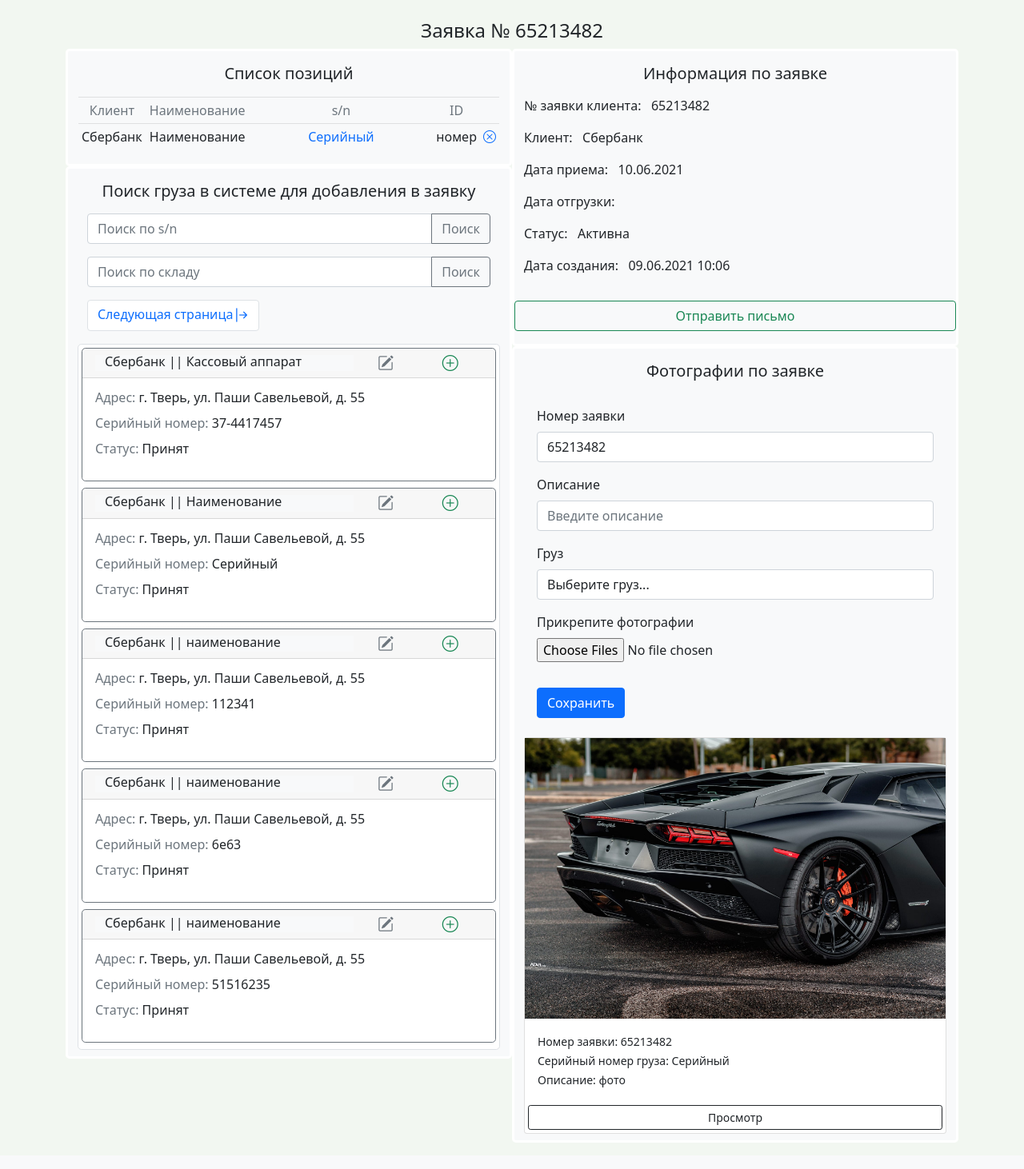
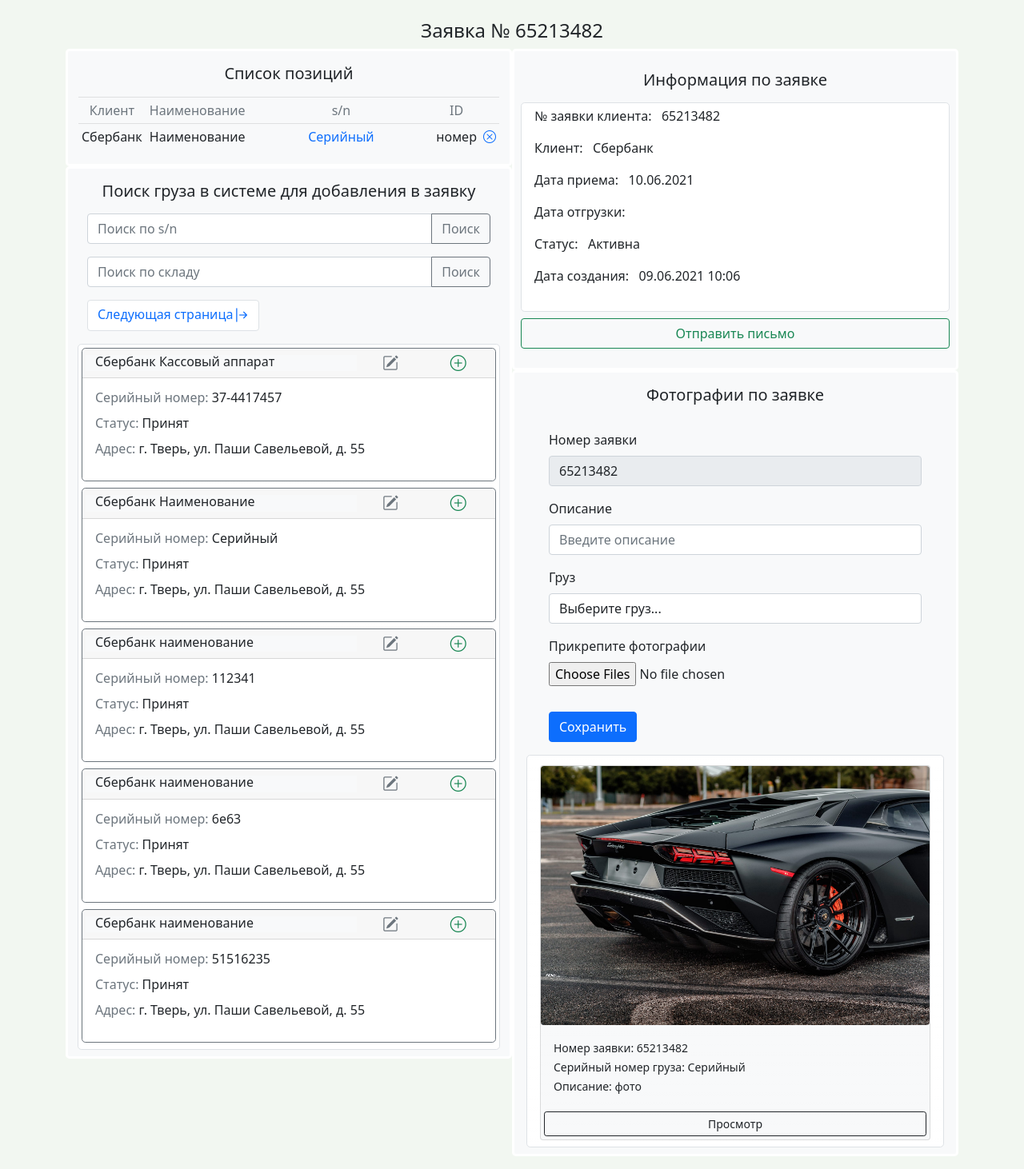
Before and after one commit to Rooliksen/wms_system, a Django app: page /order/18/ in a window 1280 px wide. Shown: the part 58-1520 px from the top of the page at 80% size. Before the commit the page ends 1476 px from the top, so only its background shows below. Run offline with Django 3.2, Linux system fonts and the light colour scheme; data comes from the database, SQL or seed files in the repository; both versions use the stored data as it was after the commit; some libraries are stand-ins or nearby versions.

Commit message:
Style changes

```diff
--- a/gallery/templates/gallery/add.html
+++ b/gallery/templates/gallery/add.html
@@ -15,7 +15,7 @@
 
         <div class="row justify-content-center">
             <div class="col-md-4">
-                <a href="{% url 'gallery:main' %}" class="btn btn-dark my-3">Вернуться назад</a>
+                <a href="{% url 'gallery:main' %}" class="btn btn-dark btn-sm my-3">Вернуться назад</a>
                 <div class="card">
 
 
@@ -51,11 +51,11 @@
                         </div>
 
                         <div class="form-group m-3">
-                            <label>Загрузите изображение</label>
+                            <label>Прикрепите фотографии</label>
                             <input required name="images" type="file" multiple class="form-control-file">
                         </div>
 
-                        <button type='submit' class="btn btn-primary m-3">Сохранить</button>
+                        <button type='submit' class="btn btn-primary m-3 btn-sm">Сохранить</button>
 
                     </form>
                 </div>
--- a/wms/models.py
+++ b/wms/models.py
@@ -61,7 +61,7 @@ class Storage(models.Model):
 
 class OrderStatus(models.TextChoices):
     # Статус заявки от клиента
-    in_process = 'В работе', 'В работе'
+    in_process = 'Активна', 'Активна'
     done = 'Закрыта', 'Закрыта'
     canceled = 'Отменена', 'Отменена'
     draft = 'Черновик', 'Черновик'
--- a/wms/templates/wms/base.html
+++ b/wms/templates/wms/base.html
@@ -27,7 +27,7 @@
          aria-controls="navbarCollapse" aria-expanded="false" aria-label="Toggle navigation">
             <span class="navbar-toggler-icon"></span></button>
         <div class="collapse navbar-collapse" id="navbarCollapse">
-            <ul class="navbar-nav mr-auto">
+            <ul class="navbar-nav mr-auto text-end">
                 <li class="nav-item">
                     <a class="nav-link" href="{% url 'wms:orders' %}">Заявки</a>
                 </li>
--- a/wms/templates/wms/order.html
+++ b/wms/templates/wms/order.html
@@ -92,10 +92,11 @@
                   {% for atm in atms_page_obj %}
 
                   <div class="row card mb-2 border-secondary border-1 rounded-3 lh-1">
-                    <div class="container">
-                    <div class="card-header row">
-                      <div class="col-8 bg-info bg-light">
-                        {{ atm.client }} || {{ atm.name }}
+
+                      <div class="card-header col">
+                        <div class="row">
+                          <div class="col-8 bg-info bg-light text-left">
+                            <span>{{ atm.client }}&nbsp;</span><span>{{ atm.name }}</span>
                           </div>
                           <div class="col align-self-center text-center">
 
@@ -113,15 +114,17 @@
 
                           </div>
                         </div>
+
                       </div>
+
                     <div class="card-body">
 
                       <div class="row">
 
-                        <div class="col-10">
-                          <p><span class="card-text text-muted">Адрес:&nbsp;</span><span>{{ atm.storage }}</span></p>
+                        <div class="col">
                           <p><span class="card-text text-muted">Серийный номер:&nbsp;</span><span>{{ atm.serial_num }}</span></p>
                           <p><span class="card-text text-muted">Статус:&nbsp;</span><span>{{ atm.status }}</span></p>
+                          <p><span class="card-text text-muted">Адрес:&nbsp;</span><span>{{ atm.storage }}</span></p>
                         </div>
 
                       </div>
@@ -149,8 +152,9 @@
     <div class="col-md-6">
 
 
-      <div class="row bg-light text-dark border border-white border-3 rounded-3">
+      <div class="row bg-light text-dark border border-white border-3 rounded-3 p-2">
         <h5 class="text-center fw-normal mt-3 mb-3">Информация по заявке</h5>
+        <div class="col border border-1 pl-3 pr-3 pt-1 mb-2 bg-white bg-gradient rounded-3">
           <table class="table table-sm table-hover table-responsive table-borderless w-100 d-block">
             <tbody class="text-center fw-normal">
               <tr class="text-left text-muted">
@@ -163,20 +167,22 @@
               </tr>
             </tbody>
           </table>
+        </div>
+
         <a class="btn btn-outline-success mb-3" href="{% url 'wms:emailsuccess' order.id %}">Отправить письмо</a>
       </div>
 
       <div class="row bg-light text-dark border border-white border-3 rounded-3 mb-3">
         <div class="container">
-          <div class="row justify-content-center">
+          <div class="col justify-content-center">
             <h5 class="text-center fw-normal mt-3 mb-3">Фотографии по заявке</h5>
-            <div class="col">
+            <div class="row">
               <form method='POST' action="" enctype="multipart/form-data">
                 {% csrf_token %}
 
                 <div class="form-group m-3">
                   <label>Номер заявки</label>
-                  <select name="order" class="form-control">
+                  <select name="order" class="form-control" readonly>
 
                       <option value='{{order_id}}' selected>{{ order }}</option>
 
@@ -211,11 +217,14 @@
             </div>
 
 
-            <div class="col">
+            <div class="row">
+
+              <div class="col border border-1 pl-3 pr-3 pt-1 mb-2 bg-white bg-gradient rounded-3">
+
                 {% for photo in photos %}
                 <div class="row-md-4">
-                        <div class="card my-2">
-                            <img class="image-thumbail" src="{{photo.image.url}}" alt="Card image cap">
+                    <div class="card my-2 bg-light bg-gradient">
+                        <img style="object-fit: cover" class="image-thumbail rounded d-block" src="{{photo.image.url}}" alt="Card image cap">
 
                         <div class="card-body">
                             <small>Номер заявки: {{photo.order.logistic_order}}</small><br>
@@ -227,8 +236,13 @@
                     </div>
                 </div>
                 {% empty %}
-                    <h3>Фотографии отсутствуют...</h3>
+                <h4>Фотографии отсутствуют...</h4>
                 {% endfor %}
+
+              </div>
+
+
+
             </div>
 
 
```
Also changed, not shown: gallery/templates/gallery/main.html (+5 -3 lines), wms/templates/wms/orders.html (+2 -14 lines), db.sqlite3, static/images/0308_yapfiles.ru_26FrHYt.jpg (added), static/images/0308_yapfiles.ru_JbzG9T8.jpg (added), static/images/0308_yapfiles.ru_Jolk3MX.jpg (added), static/images/0308_yapfiles.ru_L6YyMt9.jpg (added), static/images/0308_yapfiles.ru_QcoXe6i.jpg (added), static/images/0308_yapfiles.ru_q6SIhKf.jpg (added), static/images/matte-black-murdered-out-lamborghini-aventador-s-centerlock-adv1-wheels-g_XtndcML.jpg (added), wms/migrations/0018_alter_order_status.py (added). Lines whose indentation alone changed are shown as unchanged.
